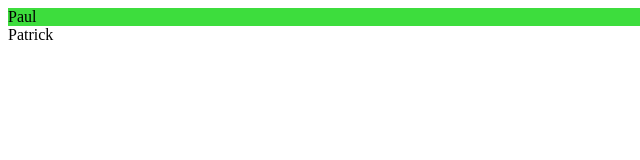
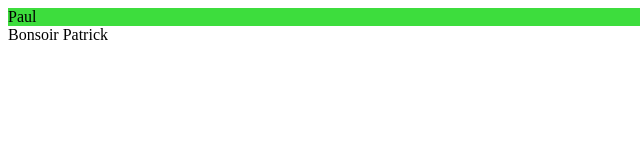
Before and after one commit to NoCared/JavaScript, a plain HTML site: page syntaxe/index.html in a window 1280 px wide. Shown: the full height of the page, 0-640 px from the left. Drawn offline with Linux system fonts and the light colour scheme.

Commit message:
ADD - Some function

```diff
--- a/syntaxe/assets/js/script.js
+++ b/syntaxe/assets/js/script.js
@@ -105,11 +105,11 @@ console.log("----------------------------");
 
 
 //Declaration de fonction
-function bonjourEmploye(nom){
+function bonjourEmploye(nom, message = "Bonjour"){
 
     //Query selector va chercher le sélecteur css directement appelé (à l'identique du css)
-    const employeName = document.querySelector("#employeName");
-    employeName.innerText = nom;
+    const employeName = document.querySelector("#employeName span");
+    employeName.innerText = message + " " + nom;
 }
 
 //Appel de la fonction
@@ -117,3 +117,9 @@ bonjourEmploye("bla");
 
 //Afficher le nom du 2e employe du tableau
 bonjourEmploye(employes[1].nom);
+
+//JAVASCRIPT naze => on peut accèder à la variable de la fonction sans etre dans le scope
+//A EVITER ->
+//                          employeName.innerText = "Joe";
+
+bonjourEmploye(employes[1].nom,"Bonsoir");
--- a/syntaxe/index.html
+++ b/syntaxe/index.html
@@ -17,7 +17,7 @@
         Undefined
     </div>
 
-    <div id="employeName"></div>
+    <div id="employeName"><span></span></div>
 </body>
 
 </html>
```
